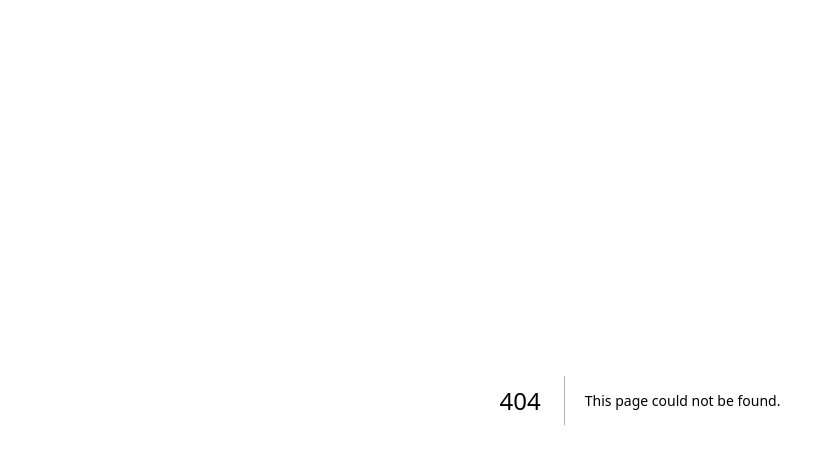
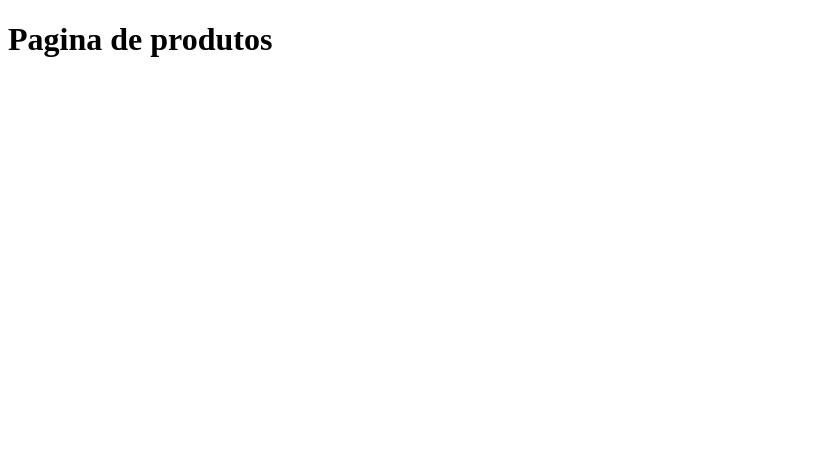
Before and after one commit to Paulo-DevTallos/github-actions-frontend, a Next.js app: page /produtos in a window 1280 px wide. Before the commit this address had no page. Shown: the top 464 px of the page, without its empty margins (0-835 px from the left). Built offline with nearby package versions, Linux system fonts and the light colour scheme.

Commit message:
criando estruturas para teste com action

```diff
--- /dev/null
+++ b/pages/produtos.jsx
@@ -0,0 +1,7 @@
+export default function Produtos() {
+	return (
+		<div>
+			<h1>Pagina de produtos</h1>
+		</div>
+	)
+}
```
